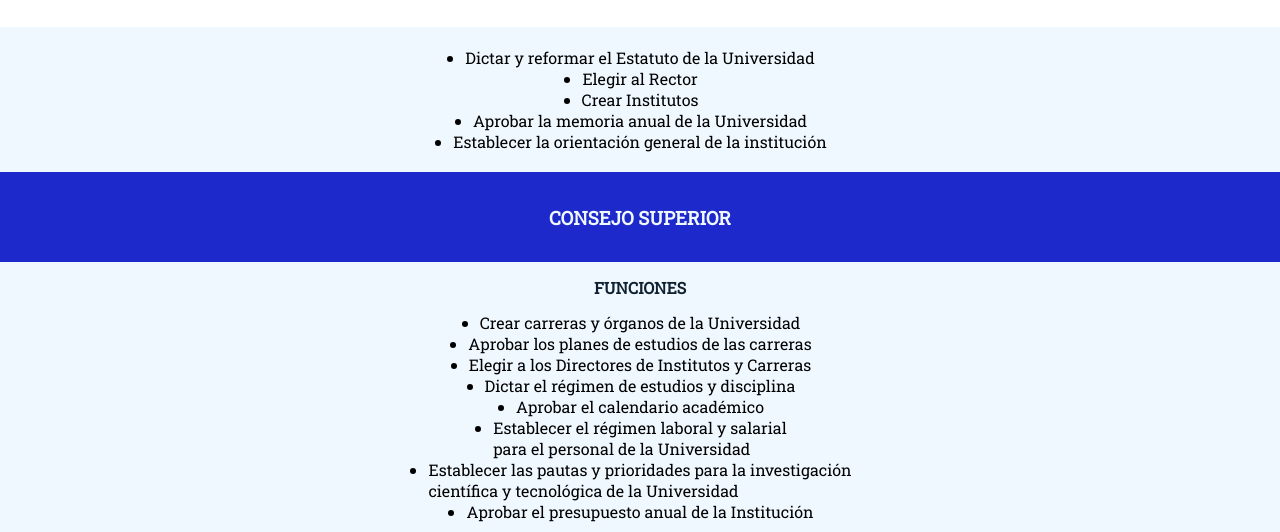
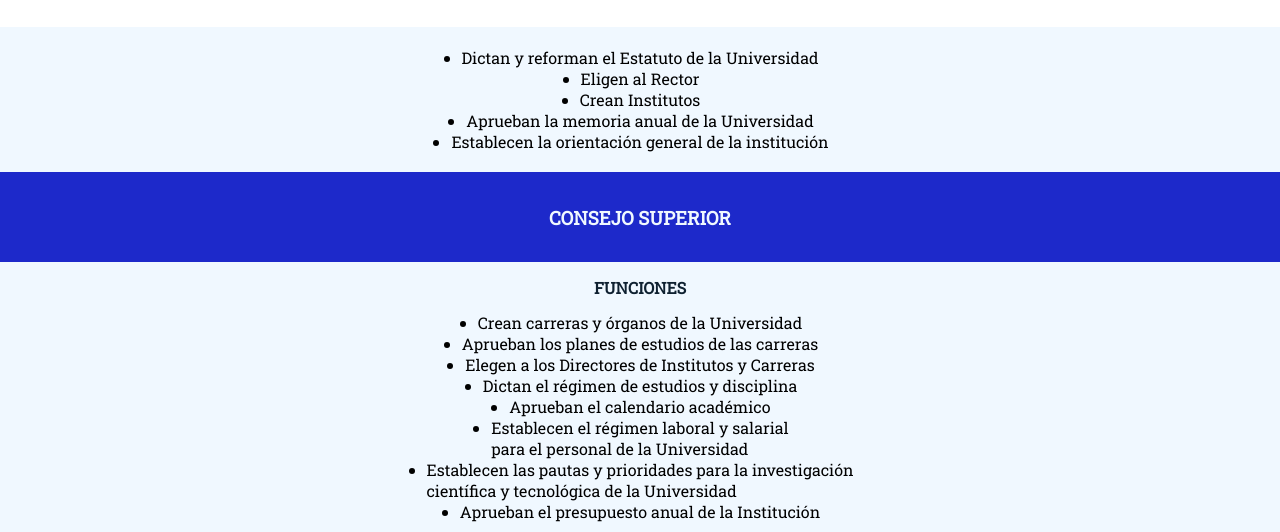
Before and after one commit to NeonKobra/unahur-cogobierno-universitario, a plain HTML site: page index.html in a window 1280 px wide. Shown: the part 268-800 px from the top of the page. Drawn offline with Linux system fonts and the light colour scheme.

Commit message:
Update index.html
Modificados algunos tiempos verbales para mayor coherencia

```diff
--- a/index.html
+++ b/index.html
@@ -15,25 +15,25 @@
     <img src="./resources/unahur_logo.jpg" alt="Logo de la Universidad de Hurlingham" class="logo">
     <h1>Asamblea Universitaria</h1>
             <ul class="asamblea">
-            <li>Dictar y reformar el Estatuto de la Universidad</li>
-            <li>Elegir al Rector</li>
-            <li>Crear Institutos</li>
-            <li>Aprobar la memoria anual de la Universidad</li>
-            <li>Establecer la orientación general de la institución</li>
+            <li>Dictan y reforman el Estatuto de la Universidad</li>
+            <li>Eligen al Rector</li>
+            <li>Crean Institutos</li>
+            <li>Aprueban la memoria anual de la Universidad</li>
+            <li>Establecen la orientación general de la institución</li>
         </ul>
 </div>
     <div class="container">
         <h3 class="cs-titulo">Consejo Superior</h3>
            <h4>Funciones</h4>
                     <ul class="cs-funciones">
-                        <li>Crear carreras y órganos de la Universidad</li>
-                        <li>Aprobar los planes de estudios de las carreras</li>
-                        <li>Elegir a los Directores de Institutos y Carreras</li>
-                        <li>Dictar el régimen de estudios y disciplina</li>
-                        <li>Aprobar el calendario académico</li>
-                        <li>Establecer el régimen laboral y salarial <br>para el personal de la Universidad</li>
-                        <li>Establecer las pautas y prioridades para la investigación <br>científica y tecnológica de la Universidad</li>
-                        <li>Aprobar el presupuesto anual de la Institución</li>
+                        <li>Crean carreras y órganos de la Universidad</li>
+                        <li>Aprueban los planes de estudios de las carreras</li>
+                        <li>Elegen a los Directores de Institutos y Carreras</li>
+                        <li>Dictan el régimen de estudios y disciplina</li>
+                        <li>Aprueban el calendario académico</li>
+                        <li>Establecen el régimen laboral y salarial <br>para el personal de la Universidad</li>
+                        <li>Establecen las pautas y prioridades para la investigación <br>científica y tecnológica de la Universidad</li>
+                        <li>Aprueban el presupuesto anual de la Institución</li>
                     </ul>
         <span class="hideText-cs-quienes" id="hideText-cs-quienes">
             <ul class="cs-quienes">
```
